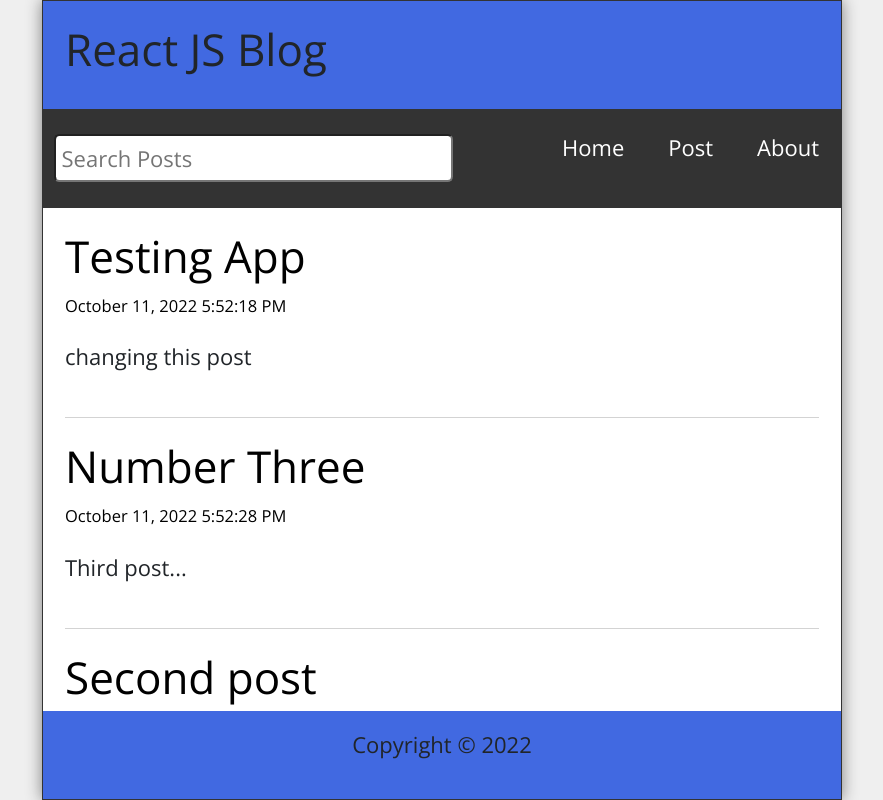
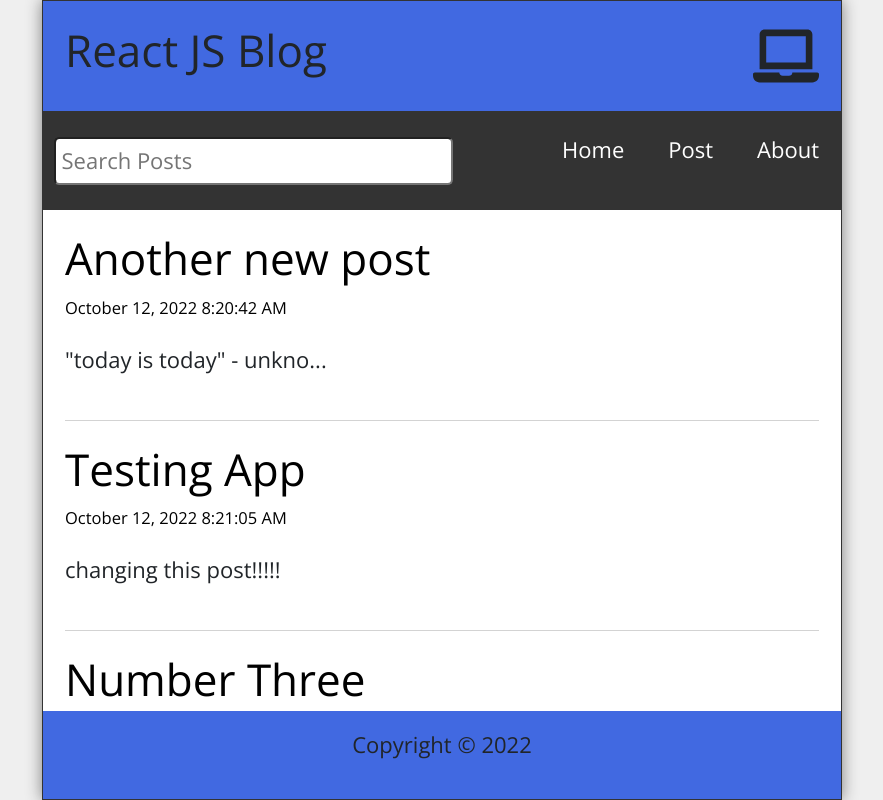
Before and after one commit to jairalcon/Promineo, a React (Create React App) app in the folder 3React/Week17-PropTypes-HigherOrderComponents-ReduxOverview/3react-js-blog/: page / in a window 1280 px wide. Shown: the whole page, without its empty margins (198-1081 px from the left). Built offline with nearby package versions, Linux system fonts and the light colour scheme; data requests are answered from the project's data file.

Commit message:
updating

```diff
--- a/3React/Week17-PropTypes-HigherOrderComponents-ReduxOverview/3react-js-blog/data/db.json
+++ b/3React/Week17-PropTypes-HigherOrderComponents-ReduxOverview/3react-js-blog/data/db.json
@@ -21,8 +21,14 @@
     {
       "id": 4,
       "title": "Testing App",
-      "datetime": "October 11, 2022 5:52:18 PM",
-      "body": "changing this post"
+      "datetime": "October 12, 2022 8:21:05 AM",
+      "body": "changing this post!!!!!"
+    },
+    {
+      "id": 5,
+      "title": "Another new post",
+      "datetime": "October 12, 2022 8:20:42 AM",
+      "body": "\"today is today\" \n- unknown"
     }
   ]
 }
--- a/3React/Week17-PropTypes-HigherOrderComponents-ReduxOverview/3react-js-blog/package.json
+++ b/3React/Week17-PropTypes-HigherOrderComponents-ReduxOverview/3react-js-blog/package.json
@@ -12,6 +12,7 @@
     "react": "^18.2.0",
     "react-bootstrap": "^2.5.0",
     "react-dom": "^18.2.0",
+    "react-icons": "^4.4.0",
     "react-router-dom": "^6.4.2",
     "react-scripts": "5.0.1",
     "web-vitals": "^2.1.4"
--- a/3React/Week17-PropTypes-HigherOrderComponents-ReduxOverview/3react-js-blog/src/App.js
+++ b/3React/Week17-PropTypes-HigherOrderComponents-ReduxOverview/3react-js-blog/src/App.js
@@ -9,7 +9,9 @@
 import { useState, useEffect } from 'react';
 import { format } from 'date-fns';
 import api from './api/posts';
-
+import useWindowSize from './hooks/useWindowSize';
+// ! npx json-server -p 3500 -w data/db.json
+// https://www.npmjs.com/package/react-use
 
 function App() {
   const [posts, setPosts] = useState([])
@@ -20,6 +22,7 @@
   const [editTitle, setEditTitle] = useState('');
   const [editBody, setEditBody] = useState('');
   const navigate = useNavigate();
+  const { width } = useWindowSize();
 
   useEffect(() => {
     const fetchPosts = async () => {
@@ -99,6 +102,7 @@
       <Route path='/' element={<Layout
         search={search}
         setSearch={setSearch}
+        width={width}
       />}>
         <Route index element={<Home posts={searchResults} />} />
         <Route path='post'>
--- a/3React/Week17-PropTypes-HigherOrderComponents-ReduxOverview/3react-js-blog/src/Header.js
+++ b/3React/Week17-PropTypes-HigherOrderComponents-ReduxOverview/3react-js-blog/src/Header.js
@@ -1,9 +1,13 @@
 import React from 'react'
+import { FaLaptop, FaTabletAlt, FaMobileAlt } from 'react-icons/fa';
 
-const Header = ({ title }) => {
+const Header = ({ title, width }) => {
   return (
     <header className='Header'>
         <h1>{title}</h1>
+        {width < 768 ? <FaMobileAlt />
+          : width < 992 ? <FaTabletAlt />
+            : <FaLaptop />}
     </header>
   )
 }
--- a/3React/Week17-PropTypes-HigherOrderComponents-ReduxOverview/3react-js-blog/src/Layout.js
+++ b/3React/Week17-PropTypes-HigherOrderComponents-ReduxOverview/3react-js-blog/src/Layout.js
@@ -4,10 +4,10 @@
 import Footer from './Footer';
 import { Outlet } from 'react-router-dom';
 
-const Layout = ({ search, setSearch }) => {
+const Layout = ({ search, setSearch, width }) => {
     return (
         <div className="App">
-            <Header title="React JS Blog" />
+            <Header title="React JS Blog"  width={width}/>
             <Nav search={search} setSearch={setSearch} />
             <Outlet />
             <Footer />
--- a/3React/Week17-PropTypes-HigherOrderComponents-ReduxOverview/3react-js-blog/src/api/posts.js
+++ b/3React/Week17-PropTypes-HigherOrderComponents-ReduxOverview/3react-js-blog/src/api/posts.js
@@ -3,3 +3,5 @@
 export default axios.create({
     baseURL: 'http://localhost:3500'
 });
+
+// ! npx json-server -p 3500 -w data/db.json
--- /dev/null
+++ b/3React/Week17-PropTypes-HigherOrderComponents-ReduxOverview/3react-js-blog/src/hooks/useWindowSize.js
@@ -0,0 +1,31 @@
+import { useState, useEffect } from 'react';
+
+// defining hook
+const useWindowSize = () => {
+    // setting state
+    const [windowSize, setWindowSize] = useState({
+        width: undefined,
+        height: undefined
+    });
+
+    useEffect(() => {
+
+        const handleResize = () => {
+            setWindowSize({
+                width: window.innerWidth,
+                height: window.innerHeight
+            });
+        }
+        // calling handelResize function once at load time
+        handleResize();
+        // this fires every time handleResize is called
+        window.addEventListener('resize', handleResize);
+        // prevents memory leak aka cleanUp function
+        return () => window.removeEventListener('resize', handleResize);
+
+    }, [])
+    // returning customHook
+    return windowSize;
+}
+
+export default useWindowSize;
```
Also changed, not shown: 1 other file (tests, documents, lock files or other folders).
